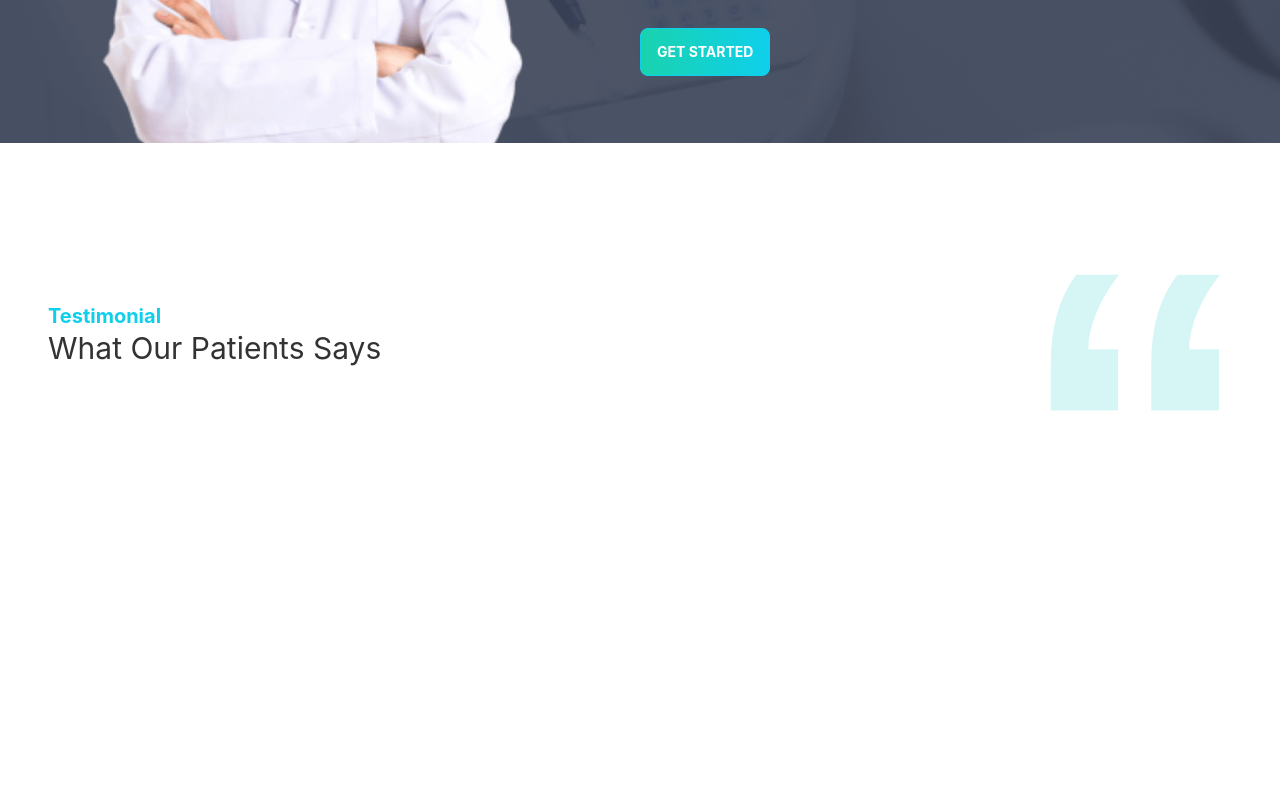
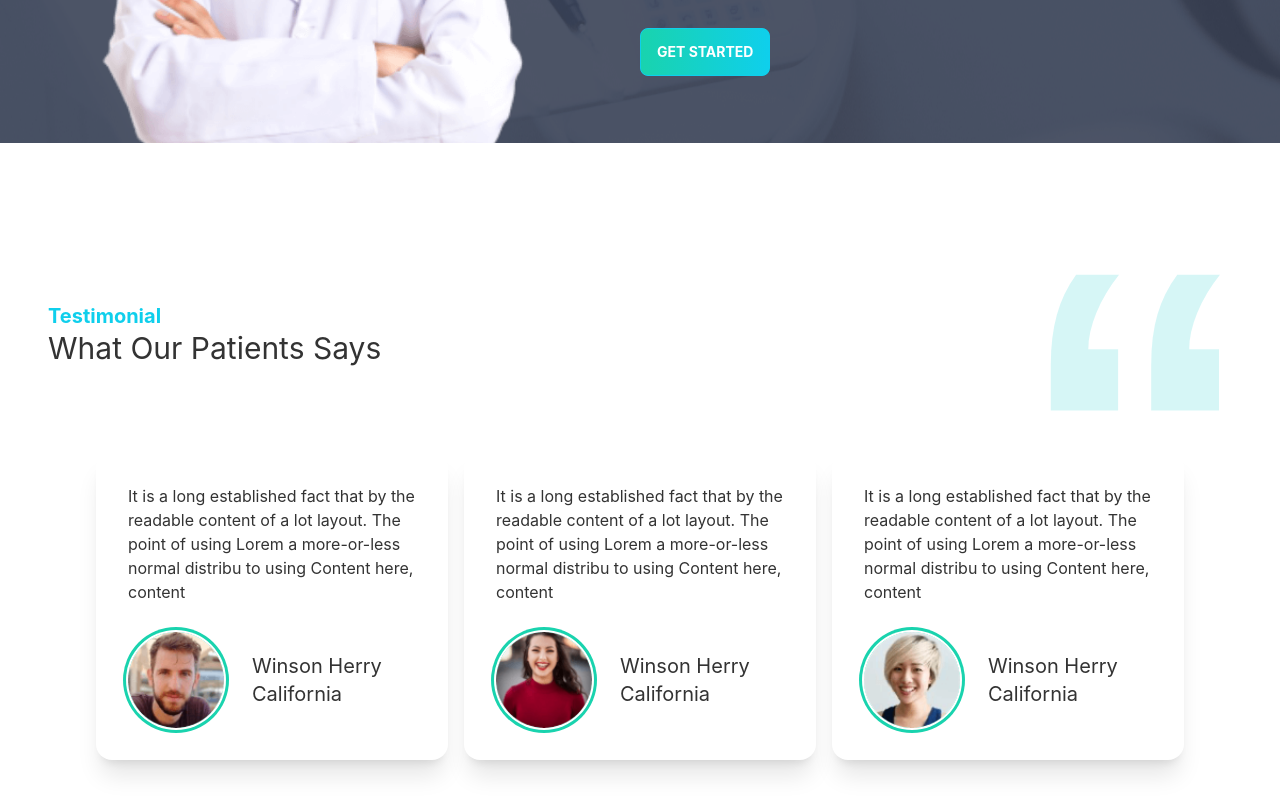
Before and after one commit to Shahriyar-Hosen/doctors-portal-client, a React (Create React App) app: page /home in a window 1280 px wide. Shown: the part 2883-3683 px from the top of the page. Before the commit the page ends 3295 px from the top, so only its background shows below. Built offline with nearby package versions, Linux system fonts and the light colour scheme.

Commit message:
Testimonial done

```diff
--- /dev/null
+++ b/src/Pages/Home/Review/Review.js
@@ -0,0 +1,24 @@
+import React from "react";
+
+const Review = ({ review }) => {
+  return (
+    <div class="card bg-base-100 shadow-xl">
+      <div class="card-body">
+        <p>{review.description}</p>
+        <div class="card-actions  flex items-center mt-5">
+          <div class="avatar mr-5">
+            <div class="w-24 rounded-full ring ring-secondary ring-offset-base-100 ring-offset-2">
+              <img src={review?.img} alt="" />
+            </div>
+          </div>
+          <div className="text-xl ">
+            <h4>{review.name}</h4>
+            <p>{review.location}</p>
+          </div>
+        </div>
+      </div>
+    </div>
+  );
+};
+
+export default Review;
--- a/src/Pages/Home/Services/Service/Service.js
+++ b/src/Pages/Home/Services/Service/Service.js
@@ -2,13 +2,16 @@ import React from "react";
 
 const Service = ({ service }) => {
   return (
-    <div class="card w-96 bg-base-100 shadow-xl d-block mx-auto mt-10">
+    <div class="card bg-base-100 shadow-xl d-block mx-auto mt-10">
       <figure class="px-10 pt-10">
         <img src={service.img} alt="Shoes" class="rounded-xl" />
       </figure>
       <div class="card-body items-center text-center">
         <h2 class="card-title">{service.name}</h2>
-        <p>Lorem Ipsum is simply dummy printing and typesetting indust Ipsum has been the</p>
+        <p>
+          Lorem Ipsum is simply dummy printing and typesetting indust Ipsum has
+          been the
+        </p>
       </div>
     </div>
   );
--- a/src/Pages/Home/Testimonial/Testimonial.js
+++ b/src/Pages/Home/Testimonial/Testimonial.js
@@ -1,7 +1,37 @@
 import React from "react";
 import quote from "../../../assets/icons/quote.svg";
+import Review from "../Review/Review";
+import people1 from "../../../assets/images/people1.png";
+import people2 from "../../../assets/images/people2.png";
+import people3 from "../../../assets/images/people3.png";
 
 const Testimonial = () => {
+  const testimonial = [
+    {
+      _id: 1,
+      img: people1,
+      name: "Winson Herry",
+      description:
+        "It is a long established fact that by the readable content of a lot layout. The point of using Lorem a more-or-less normal distribu to using Content here, content",
+      location: "California",
+    },
+    {
+      _id: 2,
+      img: people2,
+      name: "Winson Herry",
+      description:
+        "It is a long established fact that by the readable content of a lot layout. The point of using Lorem a more-or-less normal distribu to using Content here, content",
+      location: "California",
+    },
+    {
+      _id: 3,
+      img: people3,
+      name: "Winson Herry",
+      description:
+        "It is a long established fact that by the readable content of a lot layout. The point of using Lorem a more-or-less normal distribu to using Content here, content",
+      location: "California",
+    },
+  ];
   return (
     <section className="px-12">
       <div className="flex justify-between items-center">
@@ -13,7 +43,11 @@ const Testimonial = () => {
           <img className="w-24 lg:w-48" src={quote} alt="" />
         </div>
       </div>
-      <div></div>
+      <div className="grid grid-cols-1 lg:grid-cols-3 gap-4 my-10 px-12">
+        {testimonial.map((review) => (
+          <Review key={review._id} review={review}></Review>
+        ))}
+      </div>
     </section>
   );
 };
```
